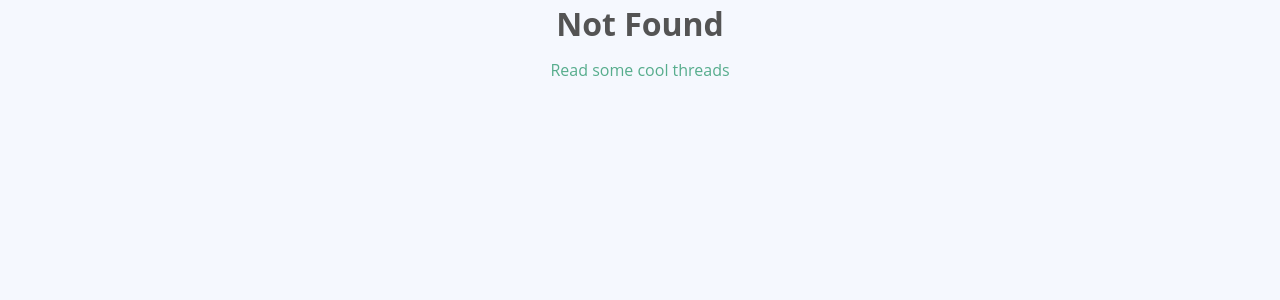
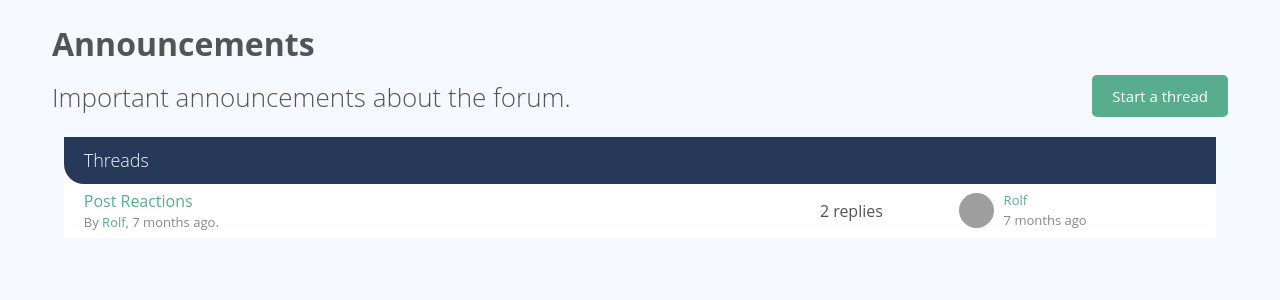
Before and after one commit to Hailong/vueschool-forum, a Vue app: page /forum/-KpOx5Y4AqRr3sB4Ybwj in a window 1280 px wide. Before the commit this address had no page. Shown: the top 300 px of the page. Built offline with nearby package versions, Linux system fonts and the light colour scheme; grey boxes are pictures that could not be loaded.

Commit message:
Organizing Threads in Forums

```diff
--- /dev/null
+++ b/src/pages/Forum.vue
@@ -0,0 +1,41 @@
+<template>
+  <div class="col-full push-top">
+      <div class="forum-header">
+          <div class="forum-details">
+              <h1>{{ forum.name }}</h1>
+              <p class="text-lead">{{ forum.description }}</p>
+          </div>
+          <a href="new-thread.html" class="btn-green btn-small">Start a thread</a>
+      </div>
+  </div>
+
+  <div class="col-full push-top">
+    <ThreadList :threads="threads"/>
+  </div>
+</template>
+
+<script>
+import ThreadList from '@/components/ThreadList'
+import sourceData from '@/data.json'
+export default {
+  components: { ThreadList },
+  props: {
+    id: {
+      required: true,
+      type: String
+    }
+  },
+  computed: {
+    forum () {
+      return sourceData.forums.find(forum => forum.id === this.id)
+    },
+    threads () {
+      return sourceData.threads.filter(thread => thread.forumId === this.id)
+    }
+  }
+}
+</script>
+
+<style scoped>
+
+</style>
--- a/src/router/index.js
+++ b/src/router/index.js
@@ -1,6 +1,7 @@
 import Home from '@/pages/Home'
 import ThreadShow from '@/pages/ThreadShow'
 import NotFound from '@/pages/NotFound'
+import Forum from '@/pages/Forum'
 import { createRouter, createWebHistory } from 'vue-router'
 import sourceData from '@/data.json'
 
@@ -9,6 +10,12 @@
     path: '/',
     name: 'Home',
     component: Home
+  },
+  {
+    path: '/forum/:id',
+    name: 'Forum',
+    component: Forum,
+    props: true
   },
   {
     path: '/thread/:id',
```
